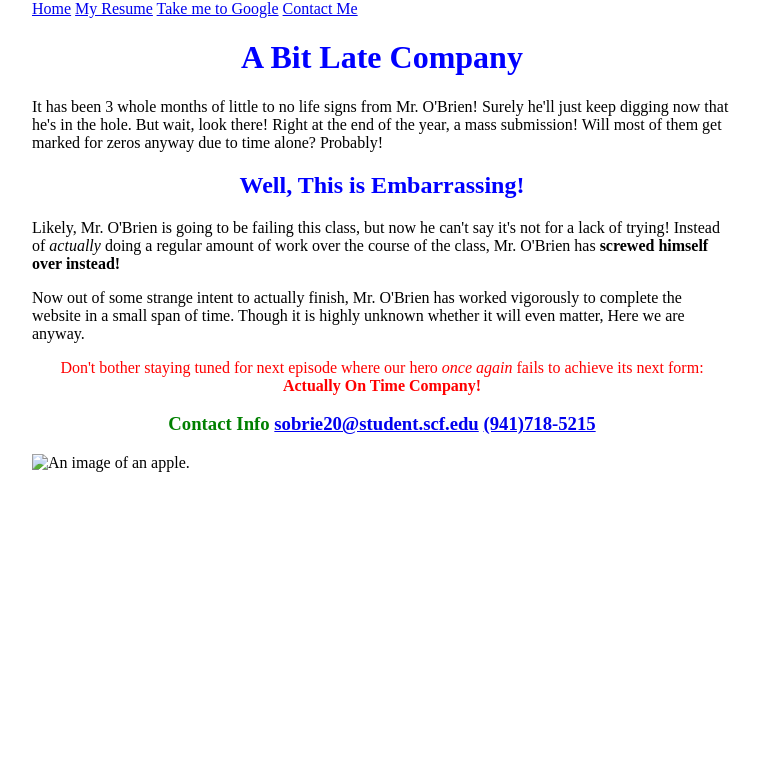
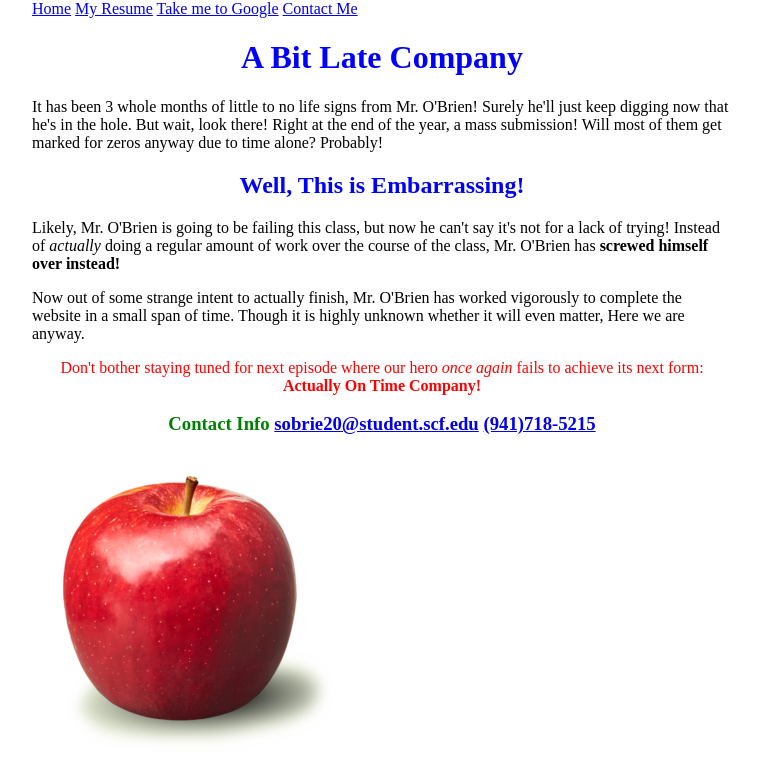
Before and after one commit to mynameissean2300/Websitefromhell, a plain HTML site: page index.htm in a window 1280 px wide. Shown: the whole page, without its empty margins (258-1018 px from the left). Drawn offline with Linux system fonts and the light colour scheme.

Commit message:
Update index.htm

```diff
--- a/index.htm
+++ b/index.htm
@@ -5,6 +5,7 @@
  <meta name="author" content="Sean O'Brien">
  <meta name="description" content="Sample web page written for CGS 2820. This particular assignment has been collecting dust for far too long.">
  <meta name="keywords" content="School Assignment, CGS 2820, HTML Practice, Sample Page">
+ <meta name="viewport" content="width=device-width, initial-scale=1.0">
 </head>
 <body>
  <body style="background-color: white; max-width: 700px; margin: auto;">
@@ -31,6 +32,6 @@
  <a href="mailto:sobrie20@student.scf.edu">sobrie20@student.scf.edu</a>
  <a href="tel:19415555555">(941)718-5215</a>
  </footer>
- <img src="apple.webp" alt="An image of an apple.">
+ <img src="images/apple.webp" alt="An image of an apple.">
 </body>
 </html>
```
